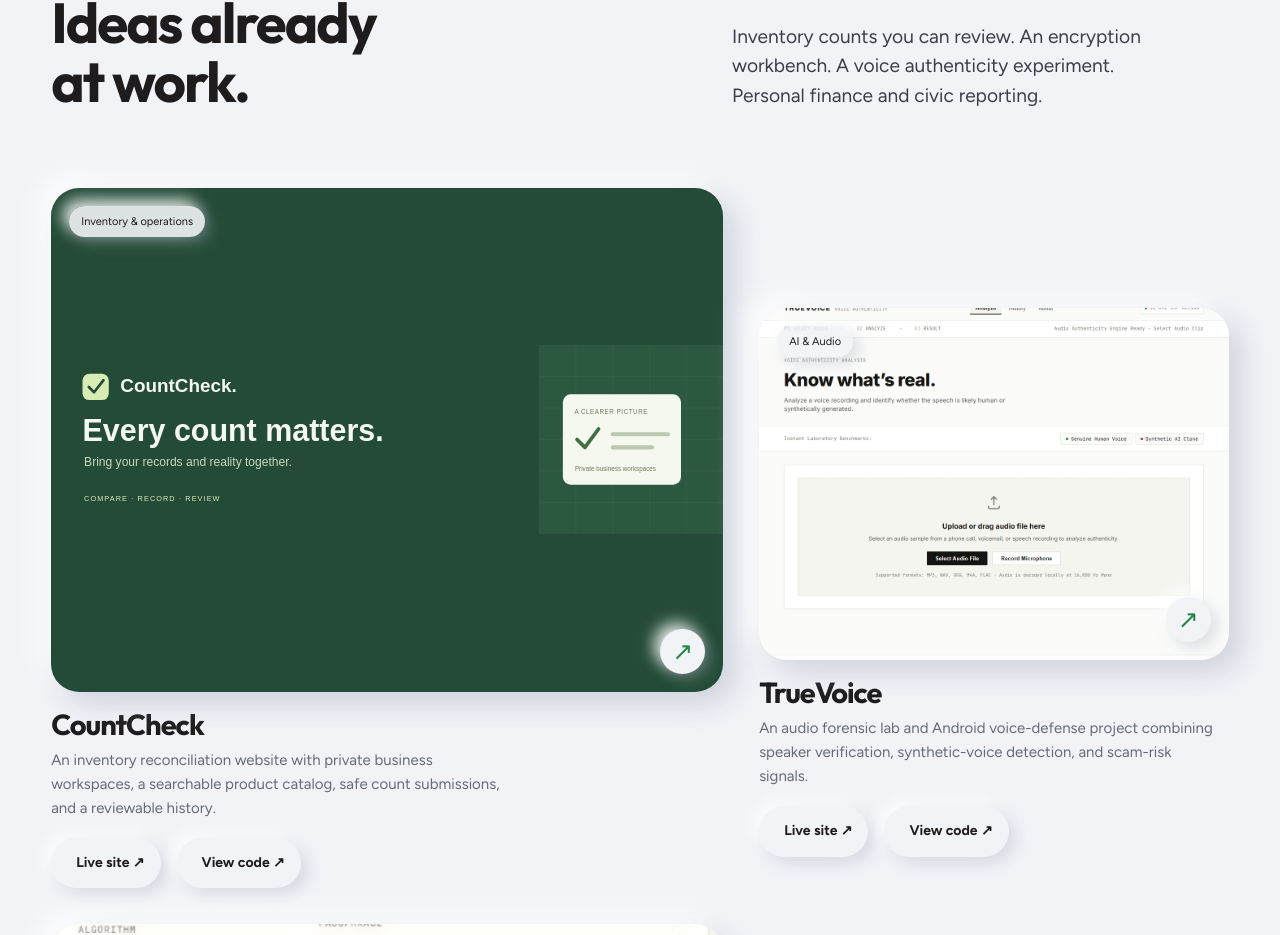
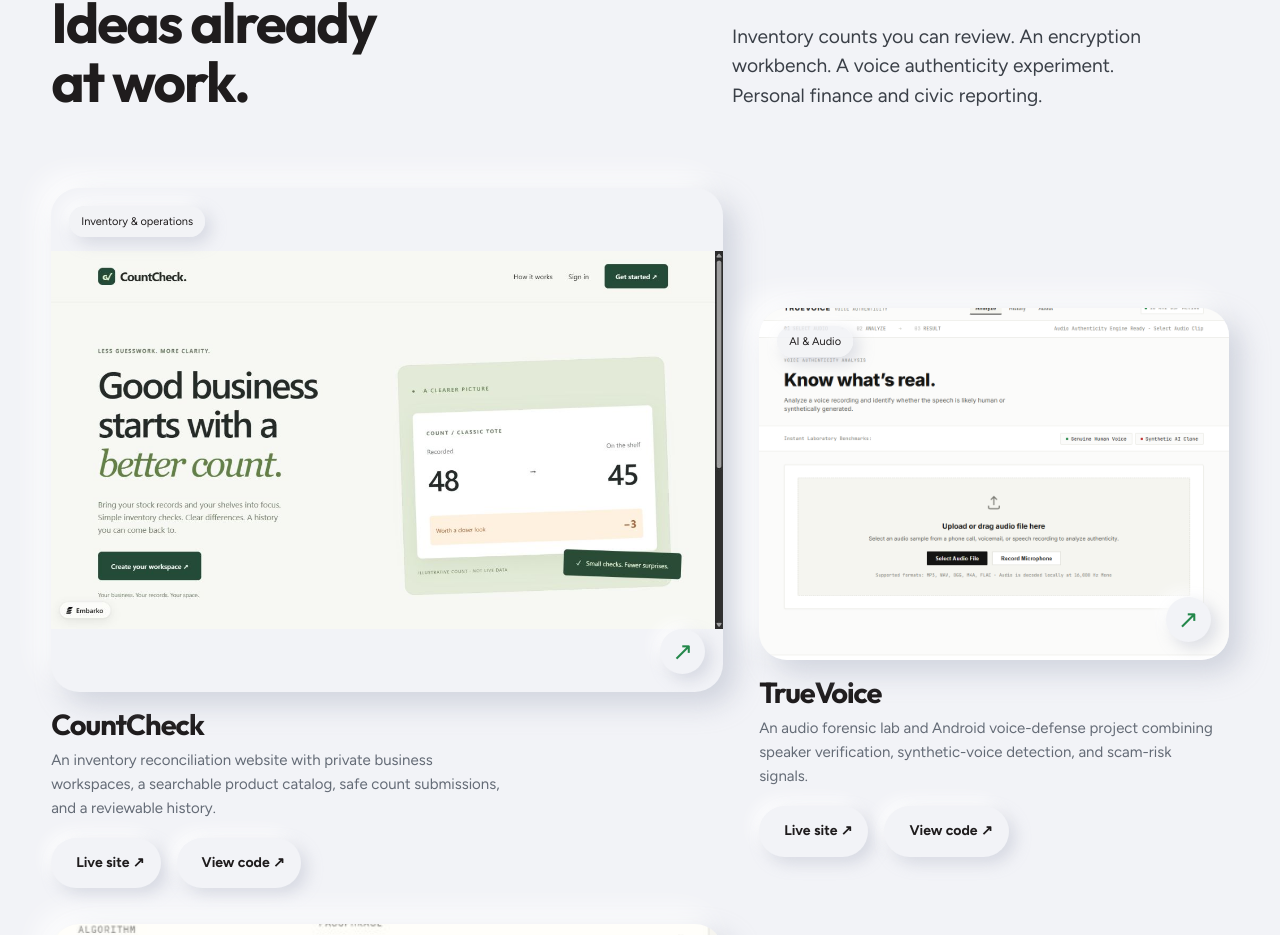
Before and after one commit to VJ-veshwikjain2215/Veshwik-Jain-portfolio, a React (Vite) app in the folder code/: page / in a window 1280 px wide. Shown: the part 3698-4633 px from the top of the page. Built offline with nearby package versions, Linux system fonts and the light colour scheme.

Commit message:
Replace CountCheck banner with its live website screenshot (#25)
* Use the live CountCheck homepage screenshot in the portfolio

* Preserve the full CountCheck screenshot in its card

```diff
--- a/code/src/App.jsx
+++ b/code/src/App.jsx
@@ -596,7 +596,7 @@ function Home() {
           {projects.map((p) => (
             <Reveal className="work-card" key={p.id}>
               <Link
-                className={`work-frame${p.illustration ? " project-illustration" : ""}`}
+                className={`work-frame${p.illustration ? " project-illustration" : ""}${p.imageFit === "contain" ? " image-contain" : ""}`}
                 to={`/project/${encodeURIComponent(p.id)}`}
                 aria-label={`View ${p.title} project`}
               >
--- a/code/src/constants/data.js
+++ b/code/src/constants/data.js
@@ -7,7 +7,7 @@ import civicIssueImg from "../assets/civic-issue.png";
 import rupeeRakshakImg from "../assets/RupeeRakshak.png";
 import trueVoiceImg from "../assets/TrueVoice.png";
 import secureCryptImg from "../assets/Secure-Crypt.png";
-import countCheckImg from "../assets/CountCheck.svg";
+import countCheckImg from "../assets/CountCheck.jpg";
 export const profile = {
   name: "Veshwik Jain",
   roles: [
@@ -123,8 +123,8 @@ export const projects = [
     demo: "https://countcheck.embarko.app/",
     featured: true,
     screenshot: countCheckImg,
-    imageAlt: "CountCheck — Every count matters, project brand illustration",
-    illustration: true,
+    imageFit: "contain",
+    imageAlt: "CountCheck homepage showing inventory count comparison",
   },
   {
     id: "TrueVoice",
--- a/code/src/index.css
+++ b/code/src/index.css
@@ -964,6 +964,7 @@ h3 {
 .project-illustration {
   background: #234b37;
 }
+.work-frame.image-contain img,
 .work-frame.project-illustration img,
 .detail-image.project-illustration {
   object-fit: contain;
```
Also changed, not shown: code/src/assets/CountCheck.jpg (added), 1 other file (tests, documents, lock files or other folders).
